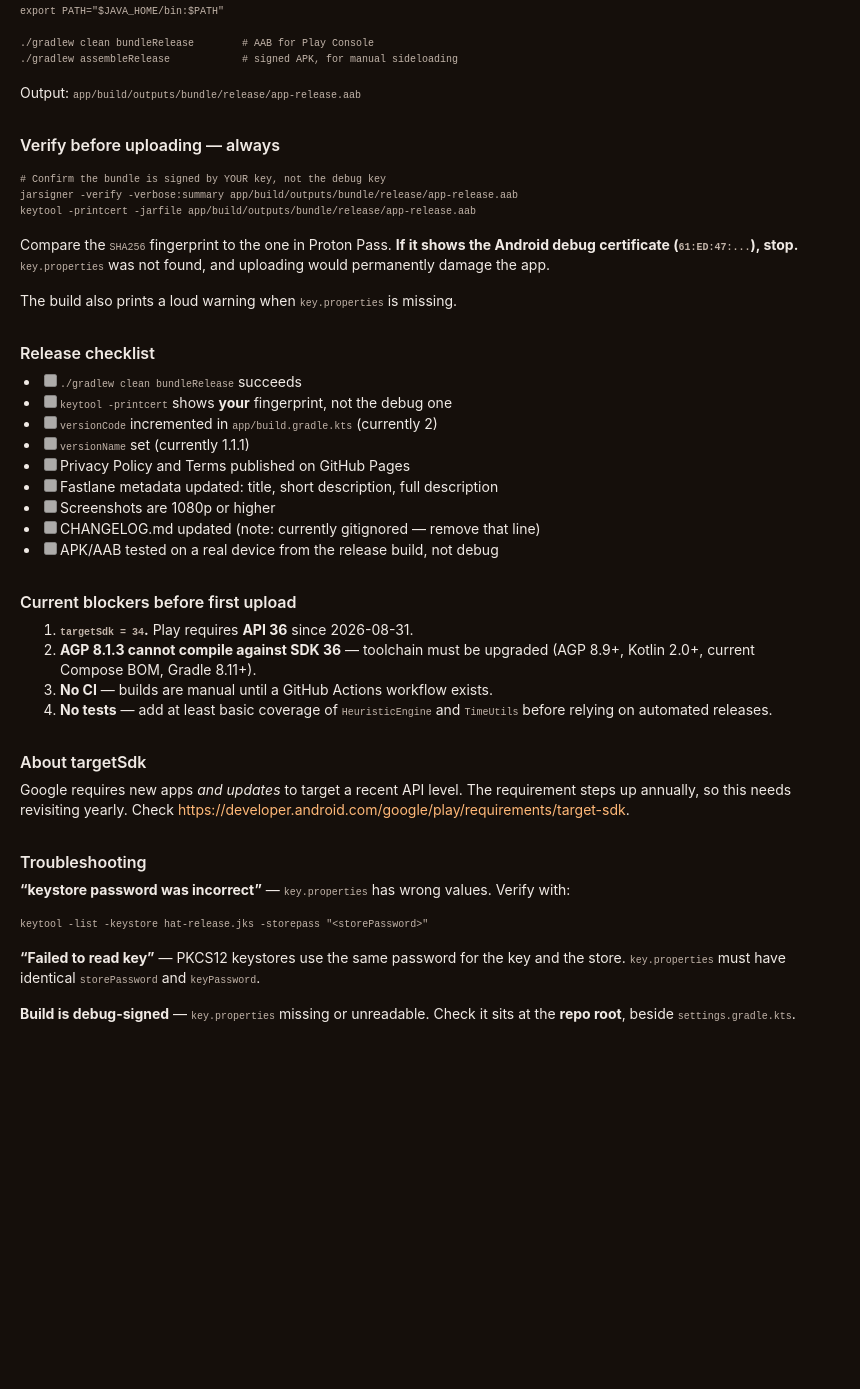
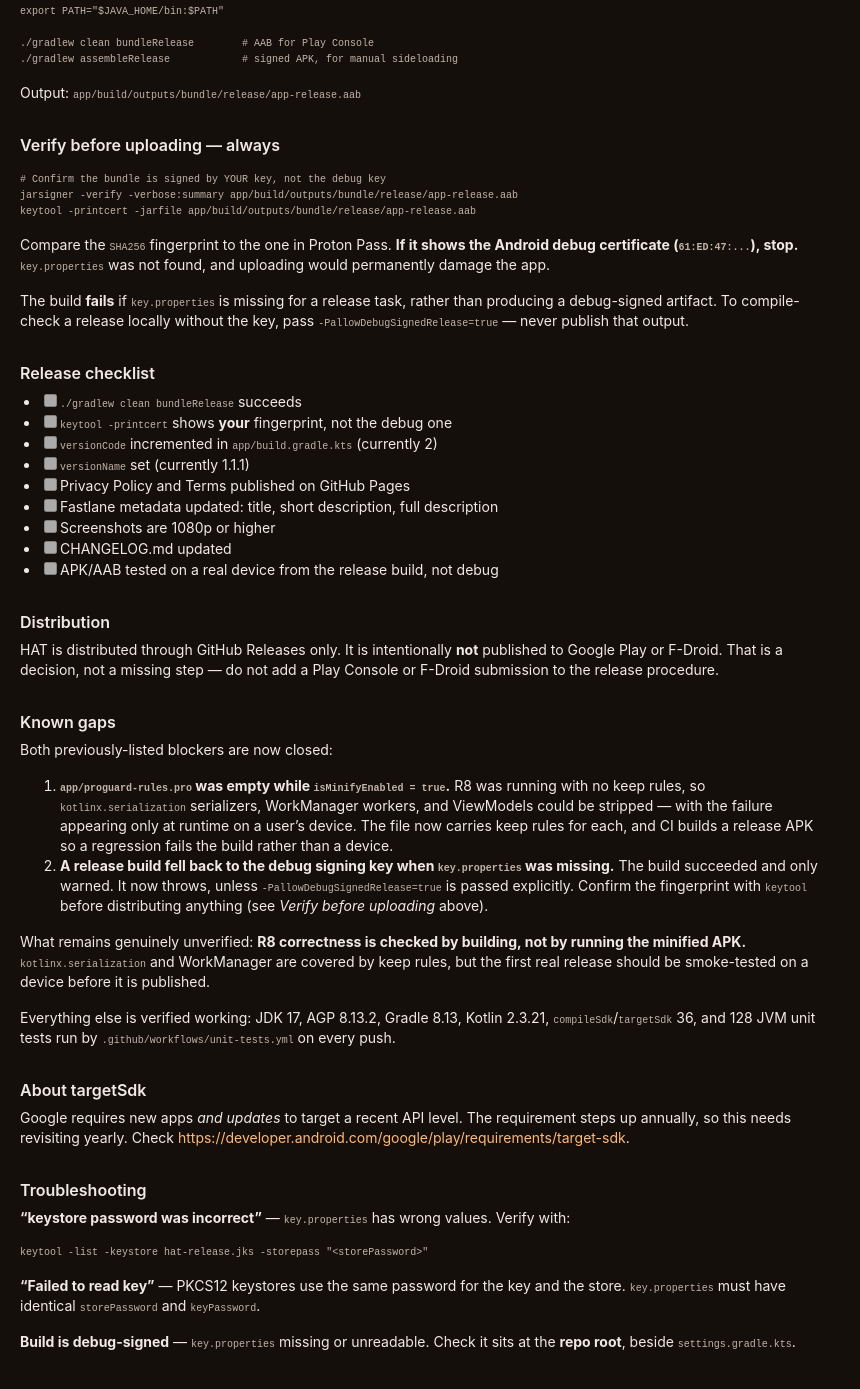
Before and after one commit to andromedvn/HAT, a Jekyll site: the page built from RELEASE.md, in a window 1280 px wide and 1400 px high, scrolled down 955 px. Shown: the top 1389 px of the window, without its empty margins (0-860 px from the left). Built offline with Jekyll 4.4.1, drawn with Linux system fonts in a browser that asks for light colours; our own code applies the rules of GitHub Pages for plain Markdown files; before the commit the page ends 2027 px from its top, so only the background shows below that.

Commit message:
chore: GitHub-facing accuracy, real changelog, and build safety
Docs
- README/TERMS/RELEASE/Fastlane no longer call the Master Vault
  'encrypted'. It is an HMAC-SHA256 signature over plain zip entries;
  PRIVACY.md and TERMS.md already said so. A store listing that says
  'encrypted' sends people to cloud storage believing it is protected.
- README: API level 34 -> 36; 'Daily Markdown Summary' -> plain text
  (the headers are [Brackets], which render literally in Obsidian/Notion);
  settings are kotlinx.serialization into a DataStore, not
  'CombinedPreferences'; F-Droid 'pending' -> GitHub Releases only.
- README: permission section no longer claims 'the entire permission
  surface' -- androidx.work contributes WAKE_LOCK, RECEIVE_BOOT_COMPLETED
  and FOREGROUND_SERVICE transitively. The privacy-critical part, that
  INTERNET and ACCESS_NETWORK_STATE are absent, is now verifiable with
  aapt dump permissions.
- TERMS.md and LicensesScreen.kt now list every dependency actually
  declared in build.gradle.kts (AGPL section 5/6 attribution).
- RELEASE.md 'Current blockers' listed four things that were all false
  (no CI, no tests, targetSdk 34, old AGP); replaced with the two real
  ones, both now closed.
- CHANGELOG.md created and un-ignored; it was gitignored, so a repo whose
  only channel is GitHub Releases had no release history.
- README: commercial licence route for organisations, for the AGPL dual
  licence. No store, no in-app purchase, LICENSE stays AGPL-3.0.

Build safety
- A release task now FAILS if key.properties is missing instead of
  quietly producing a debug-signed artifact, which can never be replaced
  and whose key is unrecoverable. CI opts in explicitly via
  -PallowDebugSignedRelease=true.
- proguard-rules.pro was empty while isMinifyEnabled = true, so R8 ran
  with no keep rules for kotlinx.serialization, WorkManager workers or
  ViewModels -- a failure that would appear only at runtime on a device.
- CI gained a release build + lintRelease job that also FAILS if INTERNET
  ever appears in a release manifest, so the privacy claim is asserted
  rather than assumed.
- Removed the unused FOREGROUND_SERVICE_DATA_SYNC permission. Verified in
  the merged manifest, not just the source.

```diff
--- a/RELEASE.md
+++ b/RELEASE.md
@@ -63,7 +63,10 @@ Compare the `SHA256` fingerprint to the one in Proton Pass. **If it shows the
 Android debug certificate (`61:ED:47:...`), stop.** `key.properties` was not
 found, and uploading would permanently damage the app.
 
-The build also prints a loud warning when `key.properties` is missing.
+The build **fails** if `key.properties` is missing for a release task, rather
+than producing a debug-signed artifact. To compile-check a release locally
+without the key, pass `-PallowDebugSignedRelease=true` — never publish that
+output.
 
 ## Release checklist
 
@@ -74,17 +77,39 @@ The build also prints a loud warning when `key.properties` is missing.
 - [ ] Privacy Policy and Terms published on GitHub Pages
 - [ ] Fastlane metadata updated: title, short description, full description
 - [ ] Screenshots are 1080p or higher
-- [ ] CHANGELOG.md updated (note: currently gitignored — remove that line)
+- [ ] CHANGELOG.md updated
 - [ ] APK/AAB tested on a real device from the release build, not debug
 
-## Current blockers before first upload
+## Distribution
 
-1. **`targetSdk = 34`.** Play requires **API 36** since 2026-08-31.
-2. **AGP 8.1.3 cannot compile against SDK 36** — toolchain must be upgraded
-   (AGP 8.9+, Kotlin 2.0+, current Compose BOM, Gradle 8.11+).
-3. **No CI** — builds are manual until a GitHub Actions workflow exists.
-4. **No tests** — add at least basic coverage of `HeuristicEngine` and
-   `TimeUtils` before relying on automated releases.
+HAT is distributed through GitHub Releases only. It is intentionally **not**
+published to Google Play or F-Droid. That is a decision, not a missing step —
+do not add a Play Console or F-Droid submission to the release procedure.
+
+## Known gaps
+
+Both previously-listed blockers are now closed:
+
+1. **`app/proguard-rules.pro` was empty while `isMinifyEnabled = true`.** R8 was
+   running with no keep rules, so `kotlinx.serialization` serializers,
+   WorkManager workers, and ViewModels could be stripped — with the failure
+   appearing only at runtime on a user's device. The file now carries keep
+   rules for each, and CI builds a release APK so a regression fails the build
+   rather than a device.
+2. **A release build fell back to the debug signing key when `key.properties`
+   was missing.** The build succeeded and only warned. It now throws, unless
+   `-PallowDebugSignedRelease=true` is passed explicitly. Confirm the
+   fingerprint with `keytool` before distributing anything (see *Verify before
+   uploading* above).
+
+What remains genuinely unverified: **R8 correctness is checked by building, not
+by running the minified APK.** `kotlinx.serialization` and WorkManager are
+covered by keep rules, but the first real release should be smoke-tested on a
+device before it is published.
+
+Everything else is verified working: JDK 17, AGP 8.13.2, Gradle 8.13, Kotlin
+2.3.21, `compileSdk`/`targetSdk` 36, and 128 JVM unit tests run by
+`.github/workflows/unit-tests.yml` on every push.
 
 ## About targetSdk
 
--- a/fastlane/metadata/android/en-US/full_description.txt
+++ b/fastlane/metadata/android/en-US/full_description.txt
@@ -5,5 +5,5 @@ HAT reads Android's native usage stats to know when you were on your phone. When
 
 Features:
 * 100% Local: There are no servers. There is no cloud. The app does not possess internet permissions.
-* Your Data is Yours: Everything is stored in a local SQLite database. You can export it as an encrypted zip file.
+* Your Data is Yours: Everything is stored in a local SQLite database. You can export it as a zip file signed with HMAC-SHA256, so a modified or corrupted export is rejected on import. The export is not encrypted.
 * Battery Friendly: It does not run a constant background service draining your battery. It queries the OS dynamically upon resume.
```
Also changed, not shown: README.md (+37 -9 lines), TERMS.md (+8 -3 lines), app/src/main/AndroidManifest.xml (+14 -1 lines), .github/workflows/unit-tests.yml, CHANGELOG.md (added), 4 other files.
